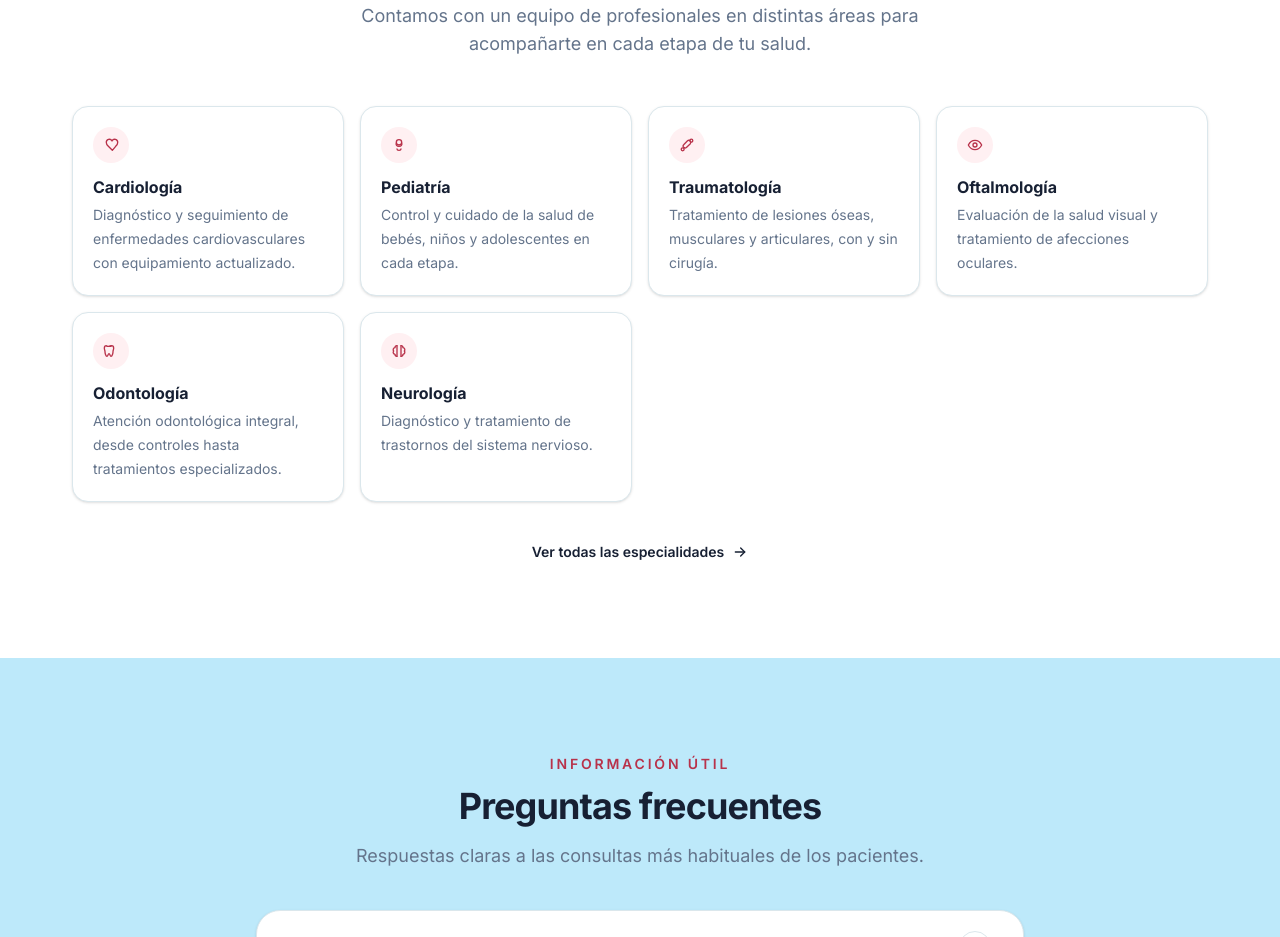
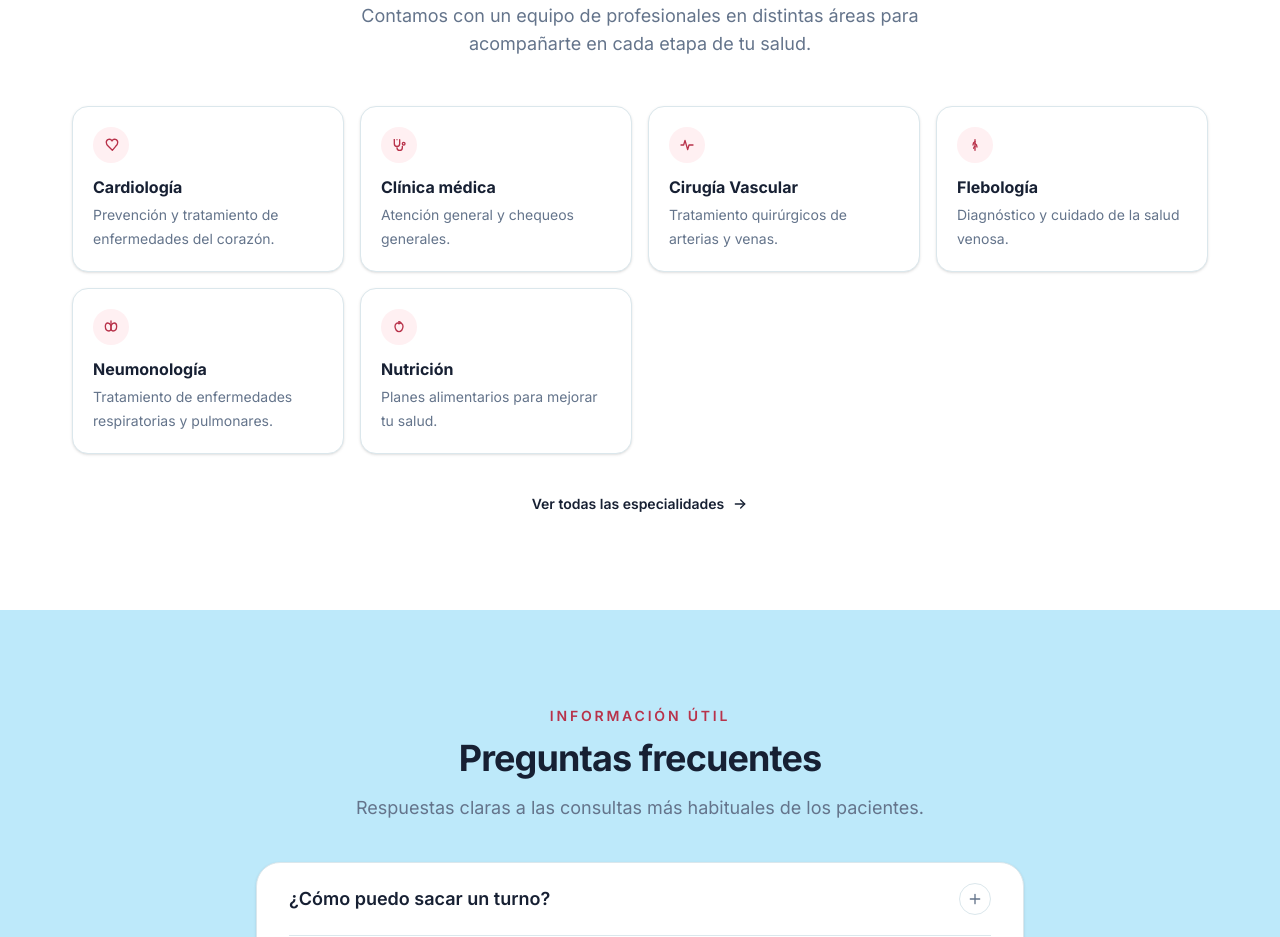
Before and after one commit to Nuvra-Technologies/CMV-landing, a Next.js app: page / in a window 1280 px wide. Shown: the part 2060-2997 px from the top of the page. Built offline with nearby package versions, Linux system fonts and the light colour scheme.

Commit message:
icons added and specialties info added

```diff
--- a/src/components/ui/icons/medical-icons.tsx
+++ b/src/components/ui/icons/medical-icons.tsx
@@ -41,20 +41,19 @@ function EyeIcon(props: IconProps) {
   );
 }
 
-function ToothIcon(props: IconProps) {
-  return (
-    <svg {...baseProps} {...props}>
-      <path d="M12 4c-2 0-3 1-4.5 1S5 4 5 4c-2 0-3 2-3 4 0 2 1 3 1 5s1 7 3 7c1.5 0 1.5-4 3-4s1.5 4 3 4c2 0 3-5 3-7s1-3 1-5c0-2-1-4-3-4 0 0-1 1-2.5 1S14 4 12 4Z" />
-    </svg>
-  );
-}
-
 function BrainIcon(props: IconProps) {
   return (
     <svg {...baseProps} {...props}>
-      <path d="M9 4a3 3 0 0 0-3 3 3 3 0 0 0-2 5 3 3 0 0 0 2 5 3 3 0 0 0 3 3" />
-      <path d="M15 4a3 3 0 0 1 3 3 3 3 0 0 1 2 5 3 3 0 0 1-2 5 3 3 0 0 1-3 3" />
-      <path d="M9 4v16M15 4v16" />
+      <path d="M9 5a3 3 0 0 0-3 3v.4A2.8 2.8 0 0 0 4 11a3 3 0 0 0 2 2.8V15a3 3 0 0 0 3 3" />
+      <path d="M15 5a3 3 0 0 1 3 3v.4A2.8 2.8 0 0 1 20 11a3 3 0 0 1-2 2.8V15a3 3 0 0 1-3 3" />
+
+      <path d="M9 5c1.5.5 2 1.6 2 3v8" />
+      <path d="M15 5c-1.5.5-2 1.6-2 3v8" />
+
+      <path d="M8 9h2" />
+      <path d="M14 9h2" />
+      <path d="M8 13h3" />
+      <path d="M13 13h3" />
     </svg>
   );
 }
@@ -88,6 +87,81 @@ function PulseIcon(props: IconProps) {
   );
 }
 
+function LungsIcon(props: IconProps) {
+  return (
+    <svg {...baseProps} {...props}>
+      <path d="M12 3v7" />
+      <path d="M12 10c-1.2-2.2-2.8-4-4.8-4-2.2 0-3.7 2.2-3.7 5 0 4 2.2 7 5.5 7 2.2 0 3-1.8 3-4V10Z" />
+      <path d="M12 10c1.2-2.2 2.8-4 4.8-4 2.2 0 3.7 2.2 3.7 5 0 4-2.2 7-5.5 7-2.2 0-3-1.8-3-4V10Z" />
+    </svg>
+  );
+}
+
+function AppleIcon(props: IconProps) {
+  return (
+    <svg {...baseProps} {...props}>
+      <path d="M12 7c-2-2-6-.5-6 4 0 4 2.5 8 6 8s6-4 6-8c0-4.5-4-6-6-4Z" />
+      <path d="M12 7V4" />
+      <path d="M12 4c1.5 0 2.5.5 3 2" />
+    </svg>
+  );
+}
+
+function GlandIcon(props: IconProps) {
+  return (
+    <svg {...baseProps} {...props}>
+      <circle cx="12" cy="8" r="2" />
+      <circle cx="8" cy="14" r="2" />
+      <circle cx="16" cy="14" r="2" />
+      <path d="M12 10v2" />
+      <path d="M10 13l1-1" />
+      <path d="M14 13l-1-1" />
+    </svg>
+  );
+}
+
+function FootIcon(props: IconProps) {
+  return (
+    <svg {...baseProps} {...props}>
+      <path d="m15 10.42 4.8-5.07" />
+      <path d="M19 18h3" />
+      <path d="M9.5 22 21.414 9.415A2 2 0 0 0 21.2 6.4l-5.61-4.208A1 1 0 0 0 14 3v2a2 2 0 0 1-1.394 1.906L8.677 8.053A1 1 0 0 0 8 9c-.155 6.393-2.082 9-4 9a2 2 0 0 0 0 4h14" />
+    </svg>
+  );
+
+}
+
+function HandIcon(props: IconProps) {
+  return (
+    <svg {...baseProps} {...props}>
+      <path d="M8 11V6" />
+      <path d="M11 10V4" />
+      <path d="M14 10V5" />
+      <path d="M17 12V7" />
+      <path d="M8 11c0 5 2 8 6 8s6-3 6-7v-1" />
+    </svg>
+  );
+}
+
+function SpeechIcon(props: IconProps) {
+  return (
+    <svg {...baseProps} {...props}>
+      <path d="M5 7a4 4 0 0 1 4-4h6a4 4 0 0 1 4 4v4a4 4 0 0 1-4 4H11l-4 4v-4H9a4 4 0 0 1-4-4Z" />
+    </svg>
+  );
+}
+
+function VeinsIcon(props: IconProps) {
+  return (
+    <svg {...baseProps} {...props}>
+      <path d="M12 4v16" />
+      <path d="M12 7c-2 1-3 3-3 5" />
+      <path d="M12 10c2 1 3 3 3 5" />
+      <path d="M12 14c-1 .5-2 1.5-2 3" />
+    </svg>
+  );
+}
+
 const SPECIALTY_ICONS: Record<
   SpecialtyIconName,
   (props: IconProps) => React.JSX.Element
@@ -95,11 +169,17 @@ const SPECIALTY_ICONS: Record<
   heart: HeartIcon,
   bone: BoneIcon,
   eye: EyeIcon,
-  tooth: ToothIcon,
   brain: BrainIcon,
   stethoscope: StethoscopeIcon,
   baby: BabyIcon,
   pulse: PulseIcon,
+  lungs: LungsIcon,
+  apple: AppleIcon,
+  gland: GlandIcon,
+  foot: FootIcon,
+  hand: HandIcon,
+  speech: SpeechIcon,
+  veins: VeinsIcon
 };
 
 export function SpecialtyIcon({
--- a/src/constants/specialties.ts
+++ b/src/constants/specialties.ts
@@ -2,11 +2,17 @@ export type SpecialtyIconName =
   | "heart"
   | "bone"
   | "eye"
-  | "tooth"
   | "brain"
   | "stethoscope"
   | "baby"
-  | "pulse";
+  | "pulse"
+  | "lungs"
+  | "apple"
+  | "gland"
+  | "foot"
+  | "hand"
+  | "speech"
+  | "veins";
 
 export type Specialty = {
   category: string;
@@ -22,73 +28,109 @@ export const SPECIALTIES: Specialty[] = [
     id: "cardiologia",
     slug: "cardiologia",
     name: "Cardiología",
-    category: "Clínica médica",
+    category: "Cardiovascular",
     description:
-      "Diagnóstico y seguimiento de enfermedades cardiovasculares con equipamiento actualizado.",
+      "Prevención y tratamiento de enfermedades del corazón.",
     icon: "heart",
-  },
-  {
-    id: "pediatria",
-    slug: "pediatria",
-    name: "Pediatría",
-    category: "Clínica médica",
-    description:
-      "Control y cuidado de la salud de bebés, niños y adolescentes en cada etapa.",
-    icon: "baby",
-  },
-  {
-    id: "traumatologia",
-    slug: "traumatologia",
-    name: "Traumatología",
-    category: "Especialidades quirúrgicas",
-    description:
-      "Tratamiento de lesiones óseas, musculares y articulares, con y sin cirugía.",
-    icon: "bone",
-  },
-  {
-    id: "oftalmologia",
-    slug: "oftalmologia",
-    name: "Oftalmología",
-    category: "Diagnóstico y prevención",
-    description:
-      "Evaluación de la salud visual y tratamiento de afecciones oculares.",
-    icon: "eye",
-  },
-  {
-    id: "odontologia",
-    slug: "odontologia",
-    name: "Odontología",
-    category: "Diagnóstico y prevención",
-    description:
-      "Atención odontológica integral, desde controles hasta tratamientos especializados.",
-    icon: "tooth",
-  },
-  {
-    id: "neurologia",
-    slug: "neurologia",
-    name: "Neurología",
-    category: "Especialidades quirúrgicas",
-    description:
-      "Diagnóstico y tratamiento de trastornos del sistema nervioso.",
-    icon: "brain",
   },
   {
     id: "clinica-medica",
     slug: "clinica-medica",
     name: "Clínica médica",
-    category: "Clínica médica",
+    category: "Clínica general",
     description:
-      "Consultas generales, chequeos preventivos y derivación a especialistas.",
+      "Atención general y chequeos generales.",
     icon: "stethoscope",
   },
   {
-    id: "kinesiologia",
-    slug: "kinesiologia",
-    name: "Kinesiología",
-    category: "Diagnóstico y prevención",
+    id: "cirugia-vascular",
+    slug: "cirugia-vascular",
+    name: "Cirugía Vascular",
+    category: "Cardiovascular",
     description:
-      "Rehabilitación física y tratamiento de lesiones para recuperar la movilidad.",
+      "Tratamiento quirúrgicos de arterias y venas.",
     icon: "pulse",
+  },
+  {
+    id: "flebologia",
+    slug: "flebologia",
+    name: "Flebología",
+    category: "Cardiovascular",
+    description:
+      "Diagnóstico y cuidado de la salud venosa.",
+    icon: "veins",
+  },
+  {
+    id: "neumonologia",
+    slug: "neumonologia",
+    name: "Neumonología",
+    category: "Respiratoria",
+    description:
+      "Tratamiento de enfermedades respiratorias y pulmonares.",
+    icon: "lungs",
+  },
+  {
+    id: "nutricion",
+    slug: "nutricion",
+    name: "Nutrición",
+    category: "Clínica general",
+    description:
+      "Planes alimentarios para mejorar tu salud.",
+    icon: "apple",
+  },
+  {
+    id: "endocrinologia",
+    slug: "endocrinologia",
+    name: "Endocrinología",
+    category: "Clínica general",
+    description:
+      "Diagnóstico y control de trastornos hormonales.",
+    icon: "gland",
+  },
+  {
+    id: "podologia",
+    slug: "podologia",
+    name: "Podología",
+    category: "Rehabilitación y Funcionalidad",
+    description:
+      "Cuidado y tratamiento de la salud del pie.",
+    icon: "foot",
+  },
+  {
+    id: "psiquiatria",
+    slug: "psiquiatria",
+    name: "Psiquiatría",
+    category: "Salud mental",
+    description:
+      "Atención médica de trastornos mentales.",
+    icon: "brain",
+  },
+  {
+    id: "psicologia",
+    slug: "psicologia",
+    name: "Psicología",
+    category: "Salud mental",
+    description:
+      "Terapia y acompañamiento emocional.",
+    icon: "brain",
+  },
+  {
+    id: "fonoaudiologia",
+    slug: "fonoaudiologia",
+    name: "Fonoaudiología",
+    category: "Rehabilitación y Funcionalidad",
+    description:
+      "Rehabilitación del habla y la comunicación.",
+    icon: "speech",
+  },
+  {
+    id: "terapia-ocupacional",
+    slug: "terapia-ocupacional",
+    name: "Terapia ocupacional",
+    category: "Rehabilitación y Funcionalidad",
+    description:
+      "Promoción de autonomía y funcionalidad diaria.",
+    icon: "hand",
   },
 ];
 
```
